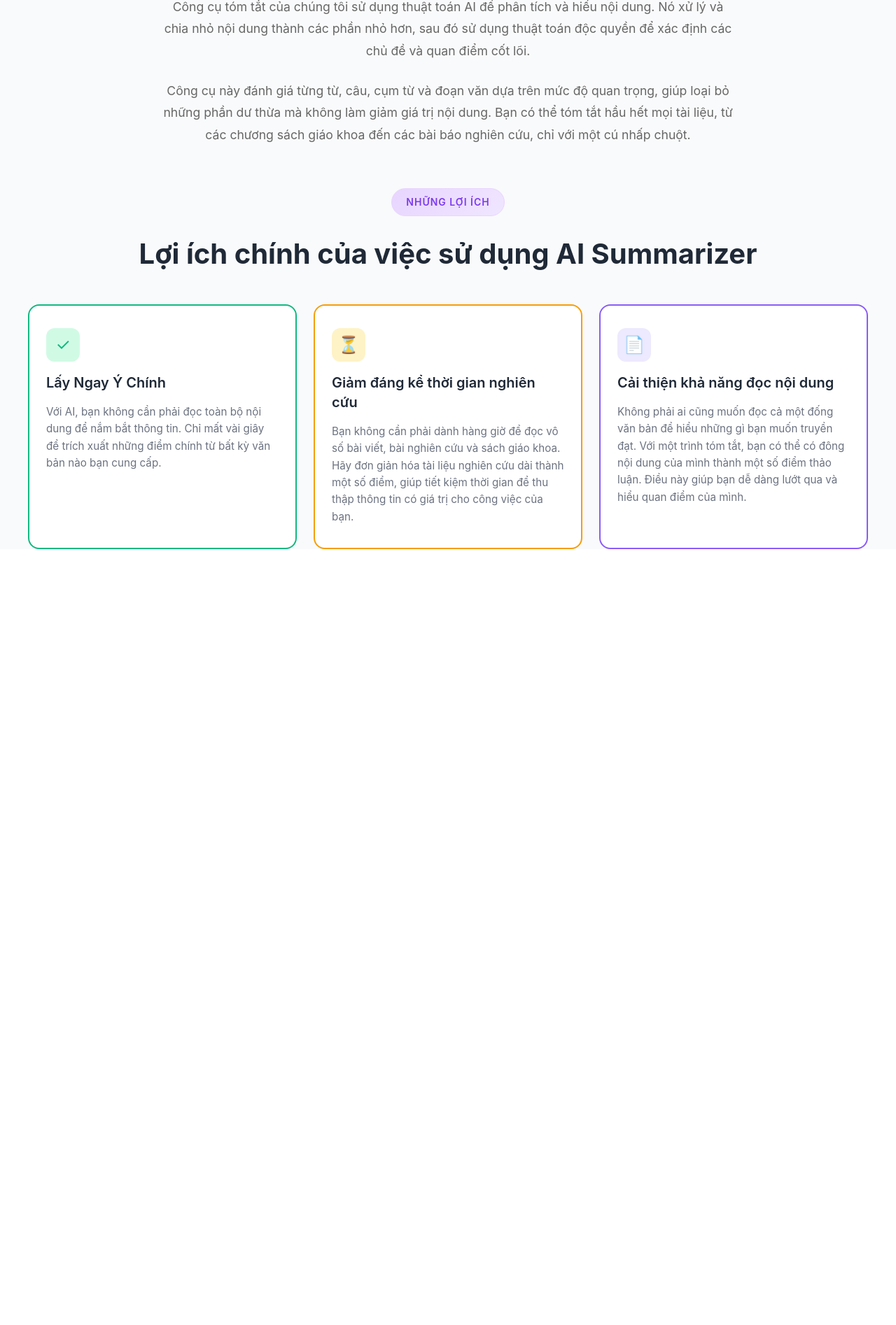
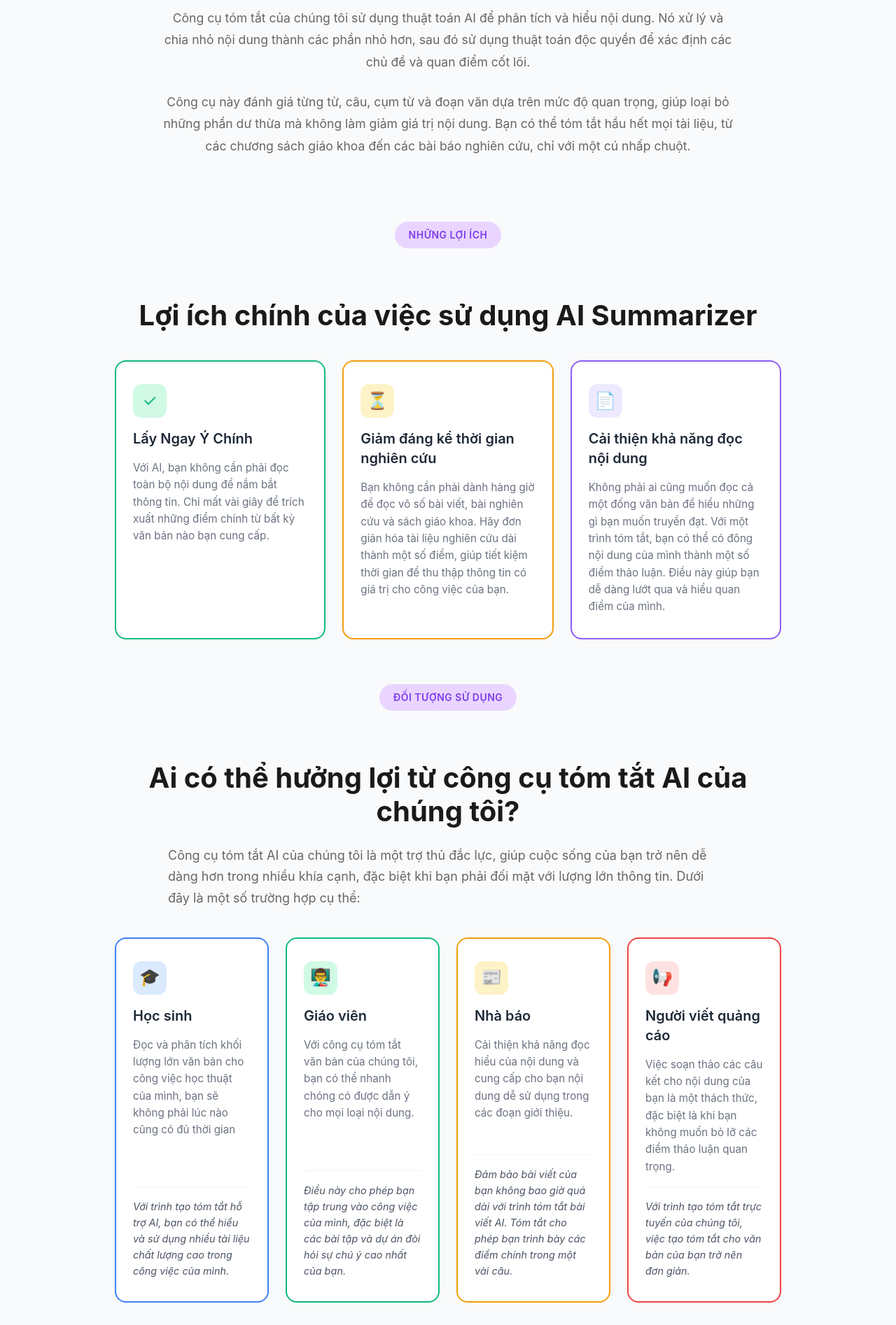
Before and after one commit to 0767878237/AI_web, a Django app: page / in a window 1280 px wide. Shown: the part 2512-4406 px from the top of the page at 70% size. Before the commit the page ends 3297 px from the top, so only its background shows below. Run offline with Django 5.2, Linux system fonts and the light colour scheme; some libraries are stand-ins or nearby versions.

Commit message:
add user-types template

```diff
--- a/static/src/css/styles.css
+++ b/static/src/css/styles.css
@@ -570,6 +570,15 @@ body {
     .benefit-card {
         padding: 24px 20px;
     }
+    .user-types-grid {
+        grid-template-columns: 1fr;
+        gap: 20px;
+    }
+
+    .user-card {
+        padding: 24px 20px;
+        min-height: auto;
+    }
 }
 
 /* Custom Scrollbar cho phần cuộn */
@@ -701,34 +710,6 @@ body {
     color: #1a1a1a;
 }
 
-@media (max-width: 768px) {
-    .container {
-        padding: 32px 16px;
-    }
-
-    .main-title {
-        font-size: 2rem;
-    }
-
-    .subtitle {
-        font-size: 1rem;
-    }
-
-    .step {
-        gap: 16px;
-    }
-
-    .step-number {
-        width: 40px;
-        height: 40px;
-        font-size: 1rem;
-    }
-
-    .step-title {
-        font-size: 1.125rem;
-    }
-}
-
 /* Quy trình hoạt động */
 .container-logic {
     text-align: center;
@@ -736,20 +717,6 @@ body {
     margin: 0 auto;
     padding: 60px 40px;
     border-radius: 12px;
-}
-
-.badge {
-    display: inline-block;
-    background: linear-gradient(135deg, #e8d5ff, #f0e6ff);
-    color: #7c3aed;
-    padding: 8px 20px;
-    border-radius: 20px;
-    font-size: 14px;
-    font-weight: 600;
-    letter-spacing: 1px;
-    text-transform: uppercase;
-    margin-bottom: 30px;
-    border: 1px solid #e8d5ff;
 }
 
 h1 {
@@ -774,20 +741,6 @@ h1 {
 
 .content p:last-child {
     margin-bottom: 0;
-}
-
-.benefits-section {
-    max-width: 1200px;
-    margin: 0 auto;
-    text-align: center;
-}
-
-.main-title {
-    font-size: 2.5rem;
-    font-weight: 700;
-    color: #1f2937;
-    margin-bottom: 48px;
-    line-height: 1.2;
 }
 
 .benefits-grid {
@@ -867,3 +820,107 @@ h1 {
     font-size: 0.95rem;
     flex-grow: 1;
 }
+
+.benefits-section {
+    max-width: 1400px;
+    margin: 0 auto;
+    text-align: center;
+}
+
+.user-types-grid {
+    display: grid;
+    grid-template-columns: repeat(4, 1fr);
+    gap: 24px;
+    margin-top: 40px;
+}
+
+.user-card {
+    background: white;
+    border: 2px solid #e5e7eb;
+    border-radius: 16px;
+    padding: 32px 24px;
+    text-align: left;
+    transition: all 0.3s ease;
+    height: 100%;
+    display: flex;
+    flex-direction: column;
+    min-height: 400px;
+}
+
+.user-card:hover {
+    border-color: #8b5cf6;
+    transform: translateY(-4px);
+    box-shadow: 0 10px 25px rgba(139, 92, 246, 0.1);
+}
+
+.user-card:nth-child(1) {
+    border-color: #3b82f6;
+}
+
+.user-card:nth-child(2) {
+    border-color: #10b981;
+}
+
+.user-card:nth-child(3) {
+    border-color: #f59e0b;
+}
+
+.user-card:nth-child(4) {
+    border-color: #ef4444;
+}
+
+.user-icon {
+    width: 48px;
+    height: 48px;
+    margin-bottom: 16px;
+    font-size: 24px;
+    display: flex;
+    align-items: center;
+    justify-content: center;
+    border-radius: 12px;
+}
+
+.user-card:nth-child(1) .user-icon {
+    background-color: #dbeafe;
+    color: #3b82f6;
+}
+
+.user-card:nth-child(2) .user-icon {
+    background-color: #d1fae5;
+    color: #10b981;
+}
+
+.user-card:nth-child(3) .user-icon {
+    background-color: #fef3c7;
+    color: #f59e0b;
+}
+
+.user-card:nth-child(4) .user-icon {
+    background-color: #fee2e2;
+    color: #ef4444;
+}
+
+.user-title {
+    font-size: 1.25rem;
+    font-weight: 600;
+    color: #1f2937;
+    margin-bottom: 16px;
+    line-height: 1.4;
+}
+
+.user-description {
+    color: #6b7280;
+    line-height: 1.6;
+    font-size: 0.95rem;
+    flex-grow: 1;
+    margin-bottom: 16px;
+}
+
+.user-benefit {
+    color: #4b5563;
+    line-height: 1.6;
+    font-size: 0.9rem;
+    font-style: italic;
+    padding-top: 16px;
+    border-top: 1px solid #f3f4f6;
+}
--- a/web/templates/summarizer.html
+++ b/web/templates/summarizer.html
@@ -31,10 +31,10 @@
                         <a href="#benefits" class="nav-link">Lợi ích</a>
                     </li>
                     <li class="nav-item">
-                        <a href="/doi-tuong-su-dung" class="nav-link">Đối tượng sử dụng</a>
+                        <a href="#user-types" class="nav-link">Đối tượng sử dụng</a>
                     </li>
                     <li class="nav-item">
-                        <a href="/ve-chung-toi" class="nav-link">Về chúng tôi</a>
+                        <a href="#about" class="nav-link">Về chúng tôi</a>
                     </li>
                 </ul>
             </nav>
@@ -49,16 +49,16 @@
         <div class="mobile-menu" id="mobileMenu">
             <ul class="mobile-nav-menu">
                 <li class="mobile-nav-item">
-                    <a href="/huong-dan" class="mobile-nav-link">Hướng dẫn</a>
+                    <a href="#tutorial" class="mobile-nav-link">Hướng dẫn</a>
                 </li>
                 <li class="mobile-nav-item">
-                    <a href="/loi-ich" class="mobile-nav-link">Lợi ích</a>
+                    <a href="#benefits" class="mobile-nav-link">Lợi ích</a>
                 </li>
                 <li class="mobile-nav-item">
-                    <a href="/doi-tuong-su-dung" class="mobile-nav-link">Đối tượng sử dụng</a>
+                    <a href="#user-types" class="mobile-nav-link">Đối tượng sử dụng</a>
                 </li>
                 <li class="mobile-nav-item">
-                    <a href="/ve-chung-toi" class="mobile-nav-link">Về chúng tôi</a>
+                    <a href="#about" class="mobile-nav-link">Về chúng tôi</a>
                 </li>
             </ul>
         </div>
@@ -237,9 +237,11 @@
 
         </div>
     </div>
-
+    <!-- Logic Section -->
     <div class="container-logic" id="logic">
-        <div class="badge">QUY TRÌNH HOẠT ĐỘNG</div>
+        <div class="header">
+            <div class="ai-badge">QUY TRÌNH HOẠT ĐỘNG</div>
+        </div>
 
         <h1>Công cụ tóm tắt hoạt động như thế nào?</h1>
 
@@ -254,8 +256,11 @@
         </div>
     </div>
 
-    <div class="benefits-section" id="benefits">
-        <div class="badge">Những lợi ích</div>
+    <!-- benefits section -->
+    <div class="container" id="benefits">
+        <div class="header">
+            <div class="ai-badge">Những lợi ích</div>
+        </div>
 
         <h1 class="main-title">
             Lợi ích chính của việc sử dụng AI Summarizer
@@ -293,6 +298,67 @@
         </div>
     </div>
 
+     <div class="container" id="user-types">
+        <div class="header">
+            <div class="ai-badge">Đối tượng sử dụng</div>
+        </div>
+
+        <h1 class="main-title">
+            Ai có thể hưởng lợi từ công cụ tóm tắt AI của chúng tôi?
+        </h1>
+
+        <p class="subtitle">
+            Công cụ tóm tắt AI của chúng tôi là một trợ thủ đắc lực, giúp cuộc sống của bạn trở nên dễ dàng hơn trong nhiều khía cạnh,
+            đặc biệt khi bạn phải đối mặt với lượng lớn thông tin. Dưới đây là một số trường hợp cụ thể:
+        </p>
+
+        <div class="user-types-grid">
+            <div class="user-card">
+                <div class="user-icon">🎓</div>
+                <h3 class="user-title">Học sinh</h3>
+                <p class="user-description">
+                    Đọc và phân tích khối lượng lớn văn bản cho công việc học thuật của mình, bạn sẽ không phải lúc nào cũng có đủ thời gian
+                </p>
+                <p class="user-benefit">
+                    Với trình tạo tóm tắt hỗ trợ AI, bạn có thể hiểu và sử dụng nhiều tài liệu chất lượng cao trong công việc của mình.
+                </p>
+            </div>
+
+            <div class="user-card">
+                <div class="user-icon">👨‍🏫</div>
+                <h3 class="user-title">Giáo viên</h3>
+                <p class="user-description">
+                    Với công cụ tóm tắt văn bản của chúng tôi, bạn có thể nhanh chóng có được dẫn ý cho mọi loại nội dung.
+                </p>
+                <p class="user-benefit">
+                    Điều này cho phép bạn tập trung vào công việc của mình, đặc biệt là các bài tập và dự án đòi hỏi sự chú ý cao nhất của bạn.
+                </p>
+            </div>
+
+            <div class="user-card">
+                <div class="user-icon">📰</div>
+                <h3 class="user-title">Nhà báo</h3>
+                <p class="user-description">
+                    Cải thiện khả năng đọc hiểu của nội dung và cung cấp cho bạn nội dung dễ sử dụng trong các đoạn giới thiệu.
+                </p>
+                <p class="user-benefit">
+                    Đảm bảo bài viết của bạn không bao giờ quá dài với trình tóm tắt bài viết AI. Tóm tắt cho phép bạn trình bày các điểm chính trong một vài câu.
+                </p>
+            </div>
+
+            <div class="user-card">
+                <div class="user-icon">📢</div>
+                <h3 class="user-title">Người viết quảng cáo</h3>
+                <p class="user-description">
+                    Việc soạn thảo các câu kết cho nội dung của bạn là một thách thức, đặc biệt là khi bạn không muốn bỏ lỡ các điểm thảo luận quan trọng.
+                </p>
+                <p class="user-benefit">
+                    Với trình tạo tóm tắt trực tuyến của chúng tôi, việc tạo tóm tắt cho văn bản của bạn trở nên đơn giản.
+                </p>
+            </div>
+        </div>
+    </div>
+
     <script src="{% static 'src/js/main.js' %}"></script>
 </body>
 </html>
```
